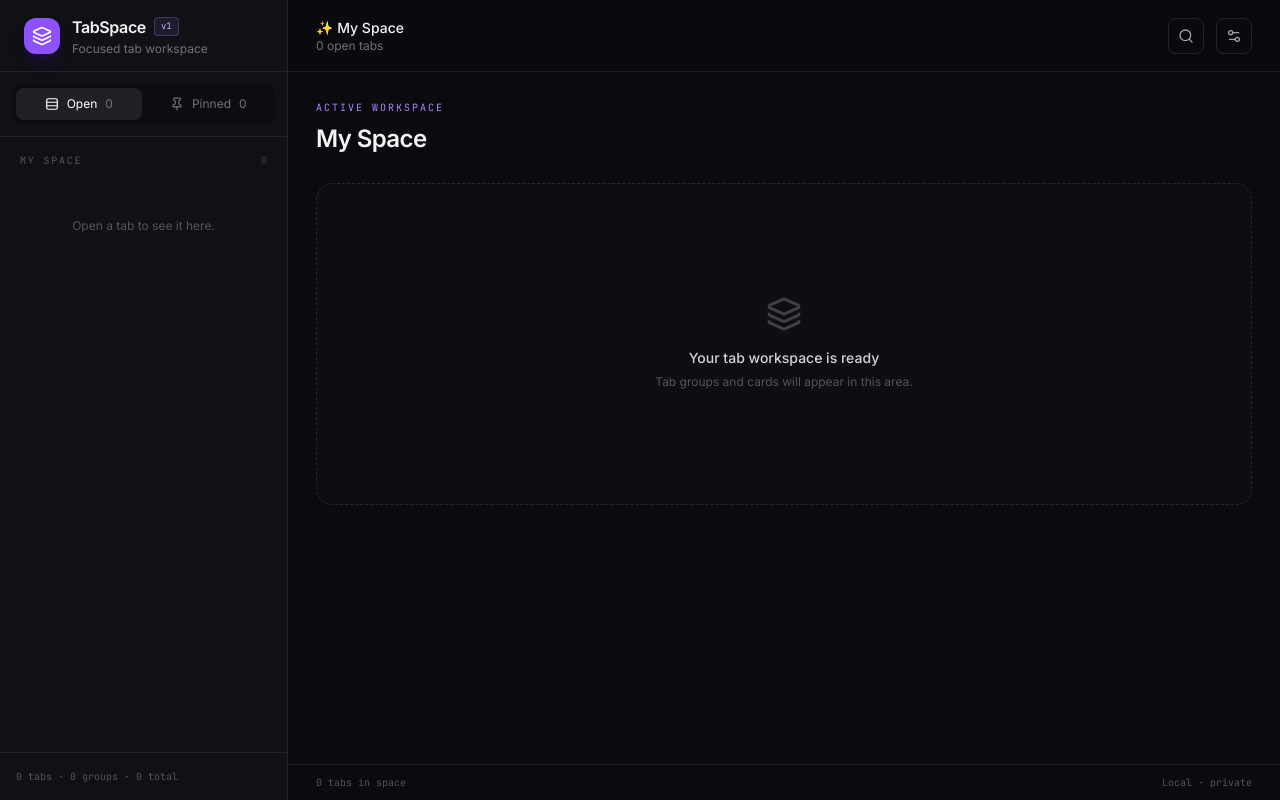
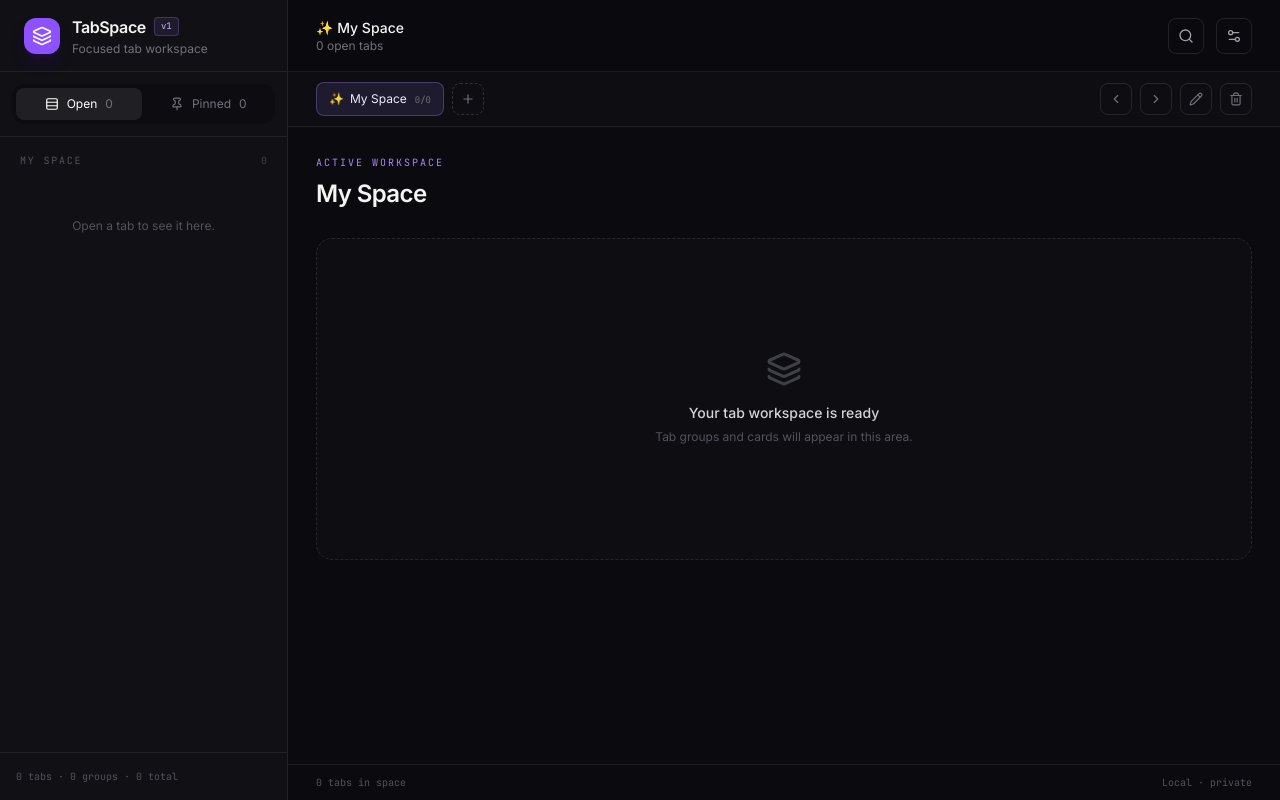
Before and after one commit to nanasis/TabSpace, a React (Vite) app: page / in a window 1280 px wide. Built offline with nearby package versions, Linux system fonts and the light colour scheme.

Commit message:
feat: add persistent space management

```diff
--- a/src/App.tsx
+++ b/src/App.tsx
@@ -3,6 +3,7 @@
 
 import { useTabSpaceDocument } from './app/useTabSpaceDocument'
 import { Sidebar } from './components/Sidebar'
+import { SpaceBar } from './components/SpaceBar'
 import {
   createChromeDocumentRepository,
   type DocumentRepository,
@@ -17,7 +18,7 @@
     () => repository ?? createChromeDocumentRepository(),
     [repository],
   )
-  const { document, error, loading } = useTabSpaceDocument(documentRepository)
+  const { document, error, loading, updateDocument } = useTabSpaceDocument(documentRepository)
   const [actionError, setActionError] = useState<string>()
   const activeSpace = document?.spaces.find(({ id }) => id === document.settings.activeSpaceId)
 
@@ -62,6 +63,14 @@
           </button>
         </header>
 
+        {document ? (
+          <SpaceBar
+            document={document}
+            updateDocument={updateDocument}
+            onError={setActionError}
+          />
+        ) : null}
+
         <main className="flex-1 p-4 sm:p-7" aria-labelledby="workspace-title">
           <div className="mx-auto max-w-7xl">
             <p className="font-mono text-[10px] uppercase tracking-[0.2em] text-violet-400">
--- /dev/null
+++ b/src/components/SpaceBar.tsx
@@ -0,0 +1,101 @@
+import { ChevronLeft, ChevronRight, Pencil, Plus, Trash2 } from 'lucide-react'
+
+import type { TabSpaceDocument } from '../model/document'
+import {
+  activateSpace,
+  createSpace,
+  deleteSpace,
+  moveSpace,
+  updateSpace,
+} from '../model/spaceOperations'
+
+export interface SpaceBarProps {
+  document: TabSpaceDocument
+  updateDocument(transform: (document: TabSpaceDocument) => TabSpaceDocument): Promise<void>
+  onError(message: string): void
+}
+
+export function SpaceBar({ document, updateDocument, onError }: SpaceBarProps) {
+  const activeSpace = document.spaces.find(({ id }) => id === document.settings.activeSpaceId)
+
+  function addSpace() {
+    const name = window.prompt('Name your new space:', 'New Space')?.trim()
+    if (!name) return
+    const emoji = window.prompt('Choose an emoji:', '🪐')?.trim() || '🪐'
+    void updateDocument((current) => createSpace(current, name, emoji)).catch(() =>
+      onError('TabSpace could not create that space.'),
+    )
+  }
+
+  function renameSpace() {
+    if (!activeSpace) return
+    const name = window.prompt('Rename this space:', activeSpace.name)?.trim()
+    if (!name) return
+    const emoji = window.prompt('Space emoji:', activeSpace.emoji)?.trim() || activeSpace.emoji
+    const requestedColor = window.prompt('Space color (hex):', activeSpace.color)?.trim()
+    const color = requestedColor && /^#[0-9a-f]{6}$/i.test(requestedColor) ? requestedColor : activeSpace.color
+    void updateDocument((current) => updateSpace(current, activeSpace.id, { name, emoji, color })).catch(() =>
+      onError('TabSpace could not rename that space.'),
+    )
+  }
+
+  function removeSpace() {
+    if (!activeSpace) return
+    if (document.spaces.length === 1) {
+      onError('My Space is your final space and cannot be deleted.')
+      return
+    }
+    const confirmed = window.confirm(
+      `Delete “${activeSpace.name}”? Its open tabs will stay open and move to your first space.`,
+    )
+    if (!confirmed) return
+    void updateDocument((current) => deleteSpace(current, activeSpace.id)).catch(() =>
+      onError('TabSpace could not delete that space.'),
+    )
+  }
+
+  return (
+    <div className="border-b border-white/8 bg-[#0d0d12] px-4 py-2.5 sm:px-7">
+      <div className="mx-auto flex max-w-7xl items-center gap-2 overflow-x-auto">
+        {[...document.spaces]
+          .sort((left, right) => left.order - right.order)
+          .map((space) => (
+            <button
+              key={space.id}
+              className={`shrink-0 rounded-lg border px-3 py-2 text-xs transition ${space.id === document.settings.activeSpaceId ? 'border-violet-400/30 bg-violet-400/12 text-violet-100' : 'border-transparent text-zinc-500 hover:bg-white/5 hover:text-zinc-300'}`}
+              onClick={() => void updateDocument((current) => activateSpace(current, space.id))}
+              type="button"
+            >
+              <span className="mr-1.5">{space.emoji}</span>
+              {space.name}
+              <span className="ml-2 font-mono text-[9px] text-zinc-500">
+                {document.tabs.filter(({ spaceId }) => spaceId === space.id).length}/
+                {document.groups.filter(({ spaceId }) => spaceId === space.id).length}
+              </span>
+            </button>
+          ))}
+        <button
+          className="grid size-8 shrink-0 place-items-center rounded-lg border border-dashed border-white/15 text-zinc-500 hover:border-violet-400/30 hover:text-violet-300"
+          onClick={addSpace}
+          aria-label="Create space"
+          type="button"
+        >
+          <Plus className="size-3.5" />
+        </button>
+        <span className="flex-1" />
+        <button className="icon-button" onClick={() => activeSpace && void updateDocument((current) => moveSpace(current, activeSpace.id, -1))} aria-label="Move space left" type="button">
+          <ChevronLeft className="size-3.5" />
+        </button>
+        <button className="icon-button" onClick={() => activeSpace && void updateDocument((current) => moveSpace(current, activeSpace.id, 1))} aria-label="Move space right" type="button">
+          <ChevronRight className="size-3.5" />
+        </button>
+        <button className="icon-button" onClick={renameSpace} aria-label="Rename space" type="button">
+          <Pencil className="size-3.5" />
+        </button>
+        <button className="icon-button hover:text-red-300" onClick={removeSpace} aria-label="Delete space" type="button">
+          <Trash2 className="size-3.5" />
+        </button>
+      </div>
+    </div>
+  )
+}
--- /dev/null
+++ b/src/model/spaceOperations.ts
@@ -0,0 +1,135 @@
+import { DEFAULT_SPACE_COLOR, tabSpaceDocumentSchema, type TabSpaceDocument } from './document'
+
+export interface OperationOptions {
+  now?: () => string
+  createId?: () => string
+}
+
+export class OrganizationError extends Error {
+  constructor(message: string) {
+    super(message)
+    this.name = 'OrganizationError'
+  }
+}
+
+function timestamp(options: OperationOptions) {
+  return (options.now ?? (() => new Date().toISOString()))()
+}
+
+export function createSpace(
+  document: TabSpaceDocument,
+  name: string,
+  emoji: string,
+  options: OperationOptions = {},
+) {
+  const updatedAt = timestamp(options)
+  const id = (options.createId ?? (() => crypto.randomUUID()))()
+  return tabSpaceDocumentSchema.parse({
+    ...document,
+    spaces: [
+      ...document.spaces,
+      {
+        id,
+        name,
+        emoji,
+        color: DEFAULT_SPACE_COLOR,
+        order: document.spaces.length,
+        createdAt: updatedAt,
+        updatedAt,
+      },
+    ],
+    settings: { ...document.settings, activeSpaceId: id },
+    updatedAt,
+  })
+}
+
+export function activateSpace(document: TabSpaceDocument, spaceId: string, now = new Date().toISOString()) {
+  if (!document.spaces.some(({ id }) => id === spaceId)) {
+    throw new OrganizationError('Cannot activate a space that does not exist')
+  }
+  if (document.settings.activeSpaceId === spaceId) {
+    return document
+  }
+  return tabSpaceDocumentSchema.parse({
+    ...document,
+    settings: { ...document.settings, activeSpaceId: spaceId },
+    updatedAt: now,
+  })
+}
+
+export function updateSpace(
+  document: TabSpaceDocument,
+  spaceId: string,
+  updates: { name?: string; emoji?: string; color?: string },
+  now = new Date().toISOString(),
+) {
+  return tabSpaceDocumentSchema.parse({
+    ...document,
+    spaces: document.spaces.map((space) =>
+      space.id === spaceId ? { ...space, ...updates, updatedAt: now } : space,
+    ),
+    updatedAt: now,
+  })
+}
+
+export function moveSpace(
+  document: TabSpaceDocument,
+  spaceId: string,
+  direction: -1 | 1,
+  now = new Date().toISOString(),
+) {
+  const spaces = [...document.spaces].sort((left, right) => left.order - right.order)
+  const currentIndex = spaces.findIndex(({ id }) => id === spaceId)
+  const destination = currentIndex + direction
+  if (currentIndex < 0 || destination < 0 || destination >= spaces.length) {
+    return document
+  }
+
+  ;[spaces[currentIndex], spaces[destination]] = [spaces[destination], spaces[currentIndex]]
+  return tabSpaceDocumentSchema.parse({
+    ...document,
+    spaces: spaces.map((space, order) => ({ ...space, order, updatedAt: now })),
+    updatedAt: now,
+  })
+}
+
+export function deleteSpace(
+  document: TabSpaceDocument,
+  spaceId: string,
+  now = new Date().toISOString(),
+) {
+  if (document.spaces.length === 1) {
+    throw new OrganizationError('The final space cannot be deleted')
+  }
+  if (!document.spaces.some(({ id }) => id === spaceId)) {
+    return document
+  }
+
+  const spaces = document.spaces
+    .filter(({ id }) => id !== spaceId)
+    .sort((left, right) => left.order - right.order)
+    .map((space, order) => ({ ...space, order }))
+  const destinationSpaceId = spaces[0]?.id
+  if (!destinationSpaceId) {
+    throw new OrganizationError('A destination space is required')
+  }
+
+  return tabSpaceDocumentSchema.parse({
+    ...document,
+    spaces,
+    groups: document.groups.filter((group) => group.spaceId !== spaceId),
+    tabs: document.tabs.map((tab) =>
+      tab.spaceId === spaceId
+        ? { ...tab, spaceId: destinationSpaceId, groupId: undefined, updatedAt: now }
+        : tab,
+    ),
+    settings: {
+      ...document.settings,
+      activeSpaceId:
+        document.settings.activeSpaceId === spaceId
+          ? destinationSpaceId
+          : document.settings.activeSpaceId,
+    },
+    updatedAt: now,
+  })
+}
--- a/src/styles.css
+++ b/src/styles.css
@@ -17,6 +17,10 @@
   box-sizing: border-box;
 }
 
+.icon-button {
+  @apply grid size-8 shrink-0 place-items-center rounded-lg border border-white/10 text-zinc-500 transition hover:border-white/20 hover:text-zinc-200;
+}
+
 html,
 body,
 #root {
```
Also changed, not shown: 2 other files (tests, documents, lock files or other folders).
